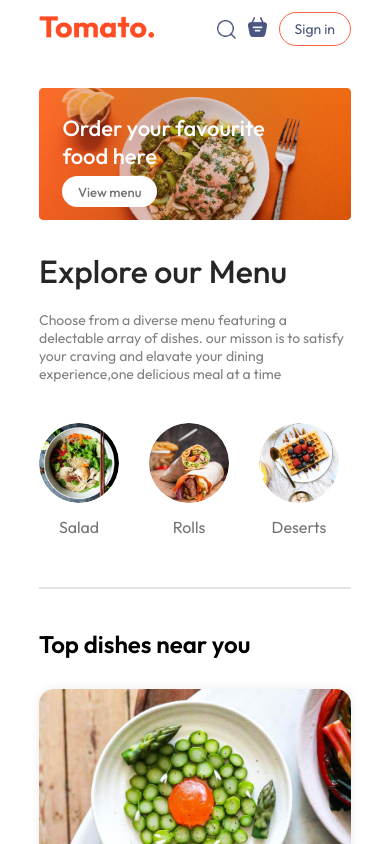
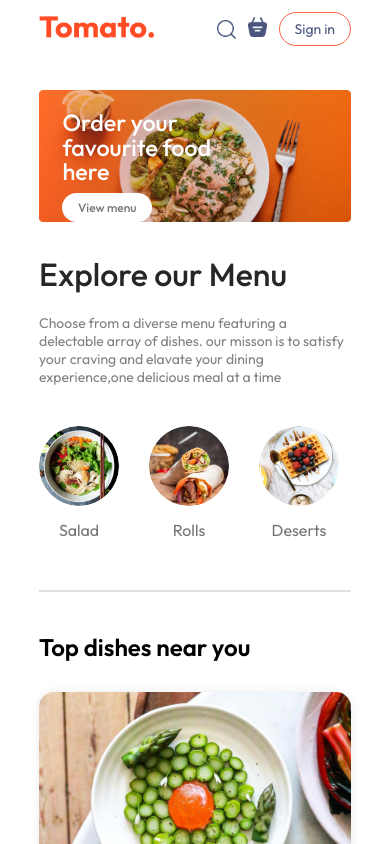
Before and after one commit to dibyendudp12-coder/Food-Delivery-App, a React (Vite) app: page / in a window 390 px wide. Shown: the top 844 px of the page. Built offline with nearby package versions, Linux system fonts and the light colour scheme.

Commit message:
fix error

```diff
--- a/src/Components/Header/Header.css
+++ b/src/Components/Header/Header.css
@@ -1,64 +1,119 @@
-.header{
-    height:34vw;
-    margin:30px auto;
+.header {
+    height: 34vw;
+    margin: 30px auto;
     background: url('/header_img.png') no-repeat;
     background-size: contain;
+    background-position: center;
     position: relative;
 }
 
-.header-contents{
+.header-contents {
     position: absolute;
     display: flex;
     flex-direction: column;
-    align-items: start;
-    gap:1.5vw;
+    align-items: flex-start;
+    gap: 1.5vw;
     max-width: 50%;
-    bottom:10%;
-    left:6vw;
+    bottom: 10%;
+    left: 6vw;
     animation: fadeIn 3s;
 }
 
-.header-contents h2{
+.header-contents h2 {
     font-weight: 500;
-    color:white;
-    font-size: max(4.5vw,22px);
+    color: white;
+
+
+    font-size: clamp(20px, 4.5vw, 50px);
+
+    line-height: 1.1;
+    margin: 0;
 }
 
-.header-contents p{
-    color:white;
+.header-contents p {
+    color: white;
     font-size: 1vw;
 }
 
-.header-contents button{
+.header-contents button {
     border: none;
-    color:#747474;
+    color: #747474;
     font-weight: 500;
-    padding:1vw 2.3vw;
+    padding: 1vw 2.3vw;
     background-color: white;
-    font-size: max(1vw,13px);
+    font-size: max(1vw, 13px);
     border-radius: 50px;
+    cursor: pointer;
 }
 
-@media(max-width:1050px){
 
 
-    .header-contents{
-        max-width: 45%;
+
+@media (max-width: 1050px) {
+
+    .header-contents {
+        max-width: 50%;
+    }
+
+    .header-contents h2 {
+        font-size: clamp(22px, 4vw, 40px);
     }
 }
 
-@media(max-width:750px){
 
 
-    .header-contents{
-        max-width: 65%;
+@media (max-width: 750px) {
+
+    .header {
+        height: 38vw;
+        margin: 20px auto;
+        background-size: contain;
     }
 
-    .header-contents p{
+    .header-contents {
+        max-width: 60%;
+        left: 6vw;
+        bottom: 8%;
+        gap: 2vw;
+    }
+
+    .header-contents h2 {
+        font-size: clamp(18px, 6vw, 28px);
+        line-height: 1.05;
+    }
+
+    .header-contents p {
         display: none;
     }
 
-    .header-contents button{
+    .header-contents button {
         padding: 2vw 4vw;
+        font-size: 13px;
     }
 }
+
+
+
+
+@media (max-width: 480px) {
+
+    .header {
+        height: 40vw;
+    }
+
+    .header-contents {
+        max-width: 62%;
+        left: 6vw;
+        bottom: 8%;
+    }
+
+    .header-contents h2 {
+        font-size: clamp(17px, 6vw, 24px);
+        line-height: 1.05;
+    }
+
+    .header-contents button {
+        padding: 1.8vw 4vw;
+        font-size: 12px;
+    }
+}
```
